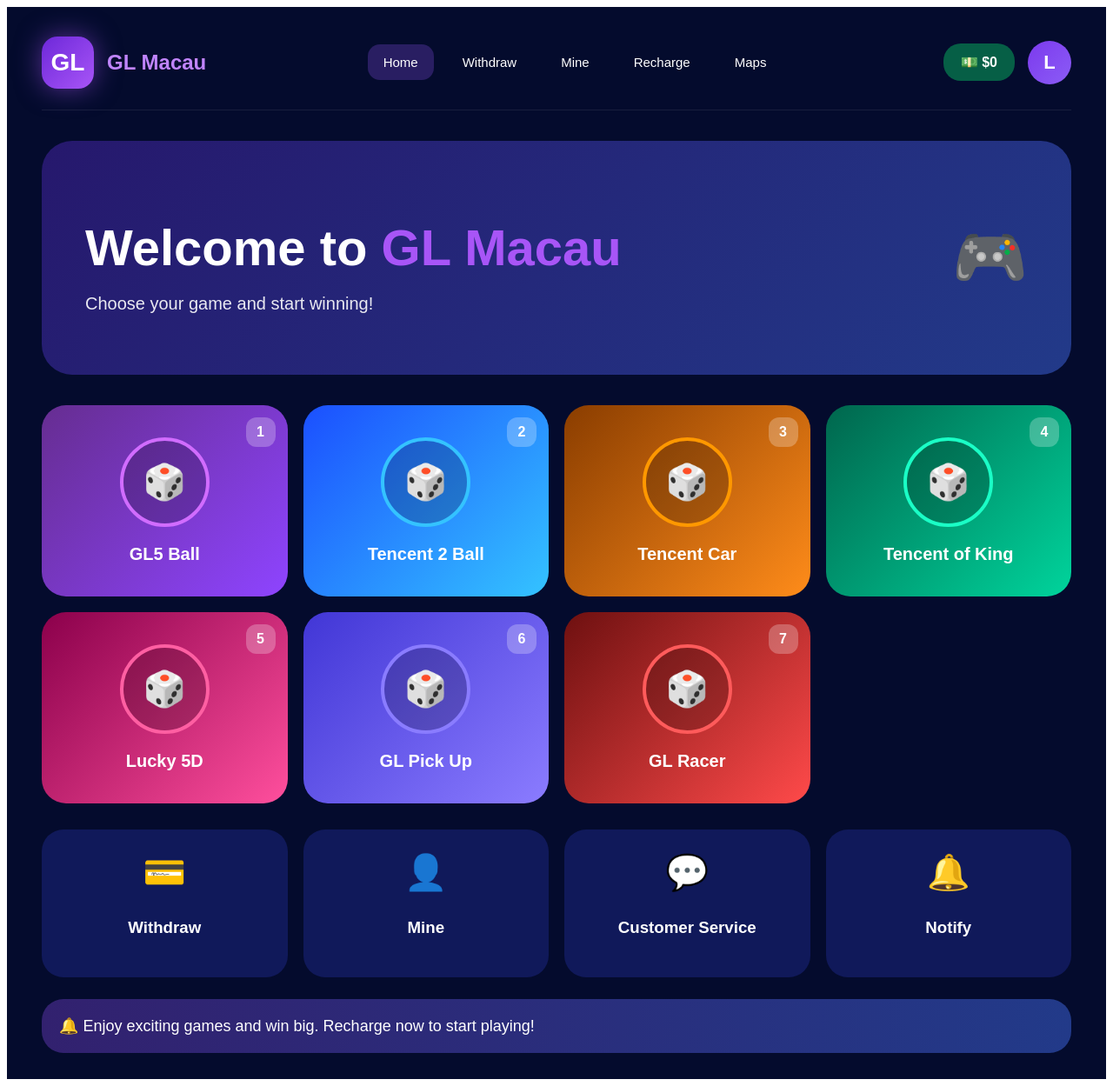
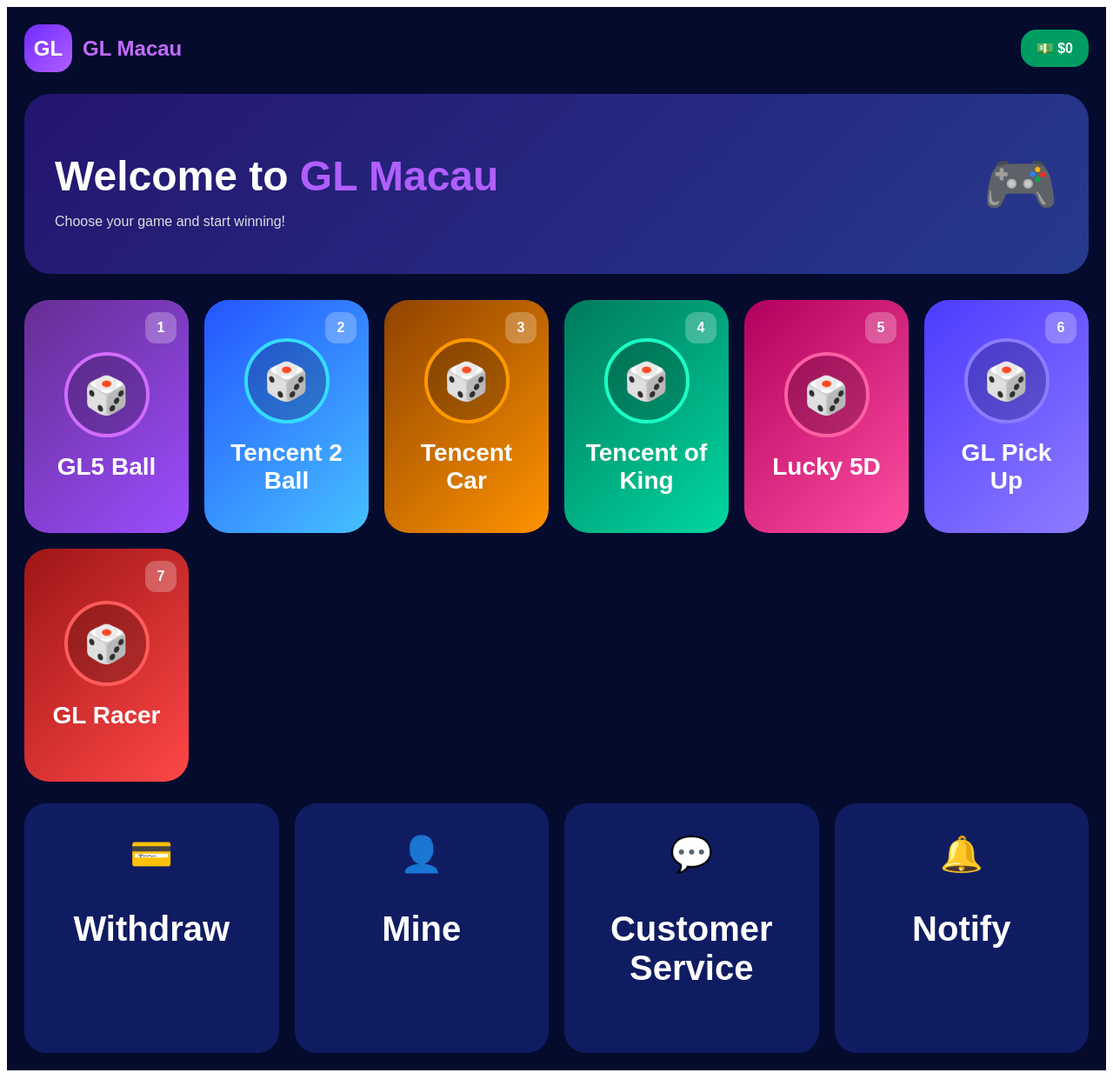
Before and after one commit to aurelgoh/glmacau, a Next.js app: page / in a window 1280 px wide. Shown: the whole page at 87% size. Built offline with nearby package versions, Linux system fonts and the light colour scheme.

Commit message:
Update index.js

```diff
--- a/pages/index.js
+++ b/pages/index.js
@@ -6,38 +6,45 @@ export default function Home() {
   const games = [
     {
       title: "GL5 Ball",
-      color: "linear-gradient(135deg,#662D91,#8E44FF)",
+      color: "linear-gradient(135deg,#662D91,#9B4DFF)",
       number: 1,
+      border: "#d16cff",
     },
     {
       title: "Tencent 2 Ball",
-      color: "linear-gradient(135deg,#1B4FFF,#34C3FF)",
+      color: "linear-gradient(135deg,#2455ff,#46c0ff)",
       number: 2,
+      border: "#34dcff",
     },
     {
       title: "Tencent Car",
-      color: "linear-gradient(135deg,#8A3D00,#FF8C1A)",
+      color: "linear-gradient(135deg,#8f4300,#ff9300)",
       number: 3,
+      border: "#ff9800",
     },
     {
       title: "Tencent of King",
-      color: "linear-gradient(135deg,#00664D,#00D49C)",
+      color: "linear-gradient(135deg,#00795c,#00d8a0)",
       number: 4,
+      border: "#1affc6",
     },
     {
       title: "Lucky 5D",
-      color: "linear-gradient(135deg,#8B004B,#FF4F9D)",
+      color: "linear-gradient(135deg,#b1005c,#ff4fa2)",
       number: 5,
+      border: "#ff5fa2",
     },
     {
       title: "GL Pick Up",
-      color: "linear-gradient(135deg,#4136D6,#8B7CFF)",
+      color: "linear-gradient(135deg,#4b3cff,#8f7cff)",
       number: 6,
+      border: "#8a7cff",
     },
     {
       title: "GL Racer",
-      color: "linear-gradient(135deg,#6E1010,#FF4A4A)",
+      color: "linear-gradient(135deg,#9e1515,#ff4747)",
       number: 7,
+      border: "#ff5b5b",
     },
   ];
 
@@ -45,44 +52,21 @@ export default function Home() {
     <div style={styles.page}>
       {/* NAVBAR */}
       <div style={styles.navbar}>
-        <div style={styles.logoArea}>
+        <div style={styles.logoSection}>
           <div style={styles.logo}>GL</div>
           <h2 style={styles.logoText}>GL Macau</h2>
         </div>
 
-        <div style={styles.menu}>
-          {["Home", "Withdraw", "Mine", "Recharge", "Maps"].map(
-            (item) => (
-              <button
-                key={item}
-                onClick={() => setActive(item)}
-                style={{
-                  ...styles.menuBtn,
-                  background:
-                    active === item
-                      ? "rgba(153,90,255,0.25)"
-                      : "transparent",
-                }}
-              >
-                {item}
-              </button>
-            )
-          )}
-        </div>
-
-        <div style={styles.rightMenu}>
-          <div style={styles.balance}>💵 $0</div>
-          <div style={styles.profile}>L</div>
-        </div>
+        <div style={styles.balanceBox}>💵 $0</div>
       </div>
 
       {/* HERO */}
       <div style={styles.hero}>
         <div>
-          <h1 style={styles.title}>
-            Welcome to <span style={styles.purple}>GL Macau</span>
+          <h1 style={styles.heroTitle}>
+            Welcome to <span style={{ color: "#b15eff" }}>GL Macau</span>
           </h1>
-          <p style={styles.subtitle}>
+          <p style={styles.heroText}>
             Choose your game and start winning!
           </p>
         </div>
@@ -90,7 +74,7 @@ export default function Home() {
         <div style={styles.heroIcon}>🎮</div>
       </div>
 
-      {/* GAME GRID */}
+      {/* GAME LIST */}
       <div style={styles.gamesGrid}>
         {games.map((game) => (
           <div
@@ -107,20 +91,7 @@ export default function Home() {
             <div
               style={{
                 ...styles.diceCircle,
-                borderColor:
-                  game.number === 1
-                    ? "#d16cff"
-                    : game.number === 2
-                    ? "#34c3ff"
-                    : game.number === 3
-                    ? "#ff9800"
-                    : game.number === 4
-                    ? "#1affc6"
-                    : game.number === 5
-                    ? "#ff5fa2"
-                    : game.number === 6
-                    ? "#8a7cff"
-                    : "#ff5b5b",
+                border: `4px solid ${game.border}`,
               }}
             >
               🎲
@@ -133,32 +104,27 @@ export default function Home() {
         ))}
       </div>
 
-      {/* MENU BOX */}
+      {/* MENU */}
       <div style={styles.bottomGrid}>
         <div style={styles.bottomCard}>
-          <div style={styles.bottomIcon}>💳</div>
-          <h3>Withdraw</h3>
+          💳
+          <p>Withdraw</p>
         </div>
 
         <div style={styles.bottomCard}>
-          <div style={styles.bottomIcon}>👤</div>
-          <h3>Mine</h3>
+          👤
+          <p>Mine</p>
         </div>
 
         <div style={styles.bottomCard}>
-          <div style={styles.bottomIcon}>💬</div>
-          <h3>Customer Service</h3>
+          💬
+          <p>Customer Service</p>
         </div>
 
         <div style={styles.bottomCard}>
-          <div style={styles.bottomIcon}>🔔</div>
-          <h3>Notify</h3>
+          🔔
+          <p>Notify</p>
         </div>
-      </div>
-
-      <div style={styles.notice}>
-        🔔 Enjoy exciting games and win big.
-        Recharge now to start playing!
       </div>
     </div>
   );
@@ -166,10 +132,10 @@ export default function Home() {
 
 const styles = {
   page: {
+    background: "#040b2d",
     minHeight: "100vh",
-    background: "#040b2d",
     color: "white",
-    padding: "30px 40px",
+    padding: "20px",
     fontFamily: "Arial",
   },
 
@@ -177,97 +143,61 @@ const styles = {
     display: "flex",
     justifyContent: "space-between",
     alignItems: "center",
-    borderBottom: "1px solid rgba(255,255,255,0.08)",
-    paddingBottom: "20px",
+    marginBottom: "25px",
+    flexWrap: "wrap",
+    gap: "12px",
   },
 
-  logoArea: {
+  logoSection: {
     display: "flex",
     alignItems: "center",
-    gap: "15px",
+    gap: "12px",
   },
 
   logo: {
-    width: "60px",
-    height: "60px",
+    width: "55px",
+    height: "55px",
     borderRadius: "18px",
-    background:
-      "linear-gradient(135deg,#6d28d9,#a855f7)",
+    background: "linear-gradient(135deg,#6f2cff,#b15eff)",
     display: "flex",
+    alignItems: "center",
     justifyContent: "center",
-    alignItems: "center",
     fontWeight: "bold",
-    fontSize: "28px",
-    boxShadow: "0 0 30px rgba(168,85,247,.5)",
+    fontSize: "24px",
   },
 
   logoText: {
-    color: "#c084fc",
+    color: "#c26cff",
+    margin: 0,
   },
 
-  menu: {
-    display: "flex",
-    gap: "15px",
-  },
-
-  menuBtn: {
-    border: "none",
-    color: "white",
+  balanceBox: {
+    background: "#009d62",
     padding: "12px 18px",
-    borderRadius: "14px",
-    cursor: "pointer",
-    fontSize: "15px",
-  },
-
-  rightMenu: {
-    display: "flex",
-    gap: "15px",
-    alignItems: "center",
-  },
-
-  balance: {
-    background: "#065f46",
-    padding: "12px 20px",
-    borderRadius: "20px",
+    borderRadius: "18px",
     fontWeight: "bold",
   },
 
-  profile: {
-    width: "50px",
-    height: "50px",
-    borderRadius: "50%",
+  hero: {
     background:
-      "linear-gradient(135deg,#7c3aed,#8b5cf6)",
-    display: "flex",
-    justifyContent: "center",
-    alignItems: "center",
-    fontWeight: "bold",
-    fontSize: "22px",
-  },
-
-  hero: {
-    marginTop: "35px",
-    background:
-      "linear-gradient(135deg,#26186d,#223a89)",
-    borderRadius: "35px",
-    padding: "50px",
+      "linear-gradient(135deg,#24156f,#26398d)",
+    borderRadius: "30px",
+    padding: "35px",
     display: "flex",
     justifyContent: "space-between",
     alignItems: "center",
+    marginBottom: "30px",
+    flexWrap: "wrap",
+    gap: "20px",
   },
 
-  title: {
-    fontSize: "58px",
+  heroTitle: {
+    fontSize: "48px",
     marginBottom: "10px",
   },
 
-  purple: {
-    color: "#a855f7",
-  },
-
-  subtitle: {
-    fontSize: "20px",
-    opacity: 0.9,
+  heroText: {
+    color: "#ddd",
   },
 
   heroIcon: {
@@ -276,82 +206,69 @@ const styles = {
 
   gamesGrid: {
     display: "grid",
-    gridTemplateColumns: "repeat(4,1fr)",
+    gridTemplateColumns:
+      "repeat(auto-fit, minmax(180px, 1fr))",
     gap: "18px",
-    marginTop: "35px",
   },
 
   gameCard: {
-    height: "220px",
     borderRadius: "28px",
-    position: "relative",
+    padding: "24px",
+    textAlign: "center",
+    cursor: "pointer",
     display: "flex",
     flexDirection: "column",
+    alignItems: "center",
+    position: "relative",
+    minHeight: "220px",
     justifyContent: "center",
-    alignItems: "center",
-    cursor: "pointer",
   },
 
   diceCircle: {
-    width: "95px",
-    height: "95px",
+    width: "90px",
+    height: "90px",
     borderRadius: "50%",
-    border: "4px solid",
     display: "flex",
     justifyContent: "center",
     alignItems: "center",
-    background: "rgba(0,0,0,.2)",
-    fontSize: "40px",
-    marginBottom: "20px",
+    fontSize: "42px",
+    background: "rgba(0,0,0,0.2)",
+    marginBottom: "18px",
   },
 
   gameTitle: {
-    fontSize: "20px",
     fontWeight: "bold",
+    fontSize: "28px",
   },
 
   numberBadge: {
     position: "absolute",
     top: "14px",
     right: "14px",
-    width: "34px",
-    height: "34px",
+    width: "36px",
+    height: "36px",
     borderRadius: "12px",
-    background: "rgba(255,255,255,.25)",
+    background: "rgba(255,255,255,0.25)",
     display: "flex",
+    alignItems: "center",
     justifyContent: "center",
-    alignItems: "center",
     fontWeight: "bold",
   },
 
   bottomGrid: {
     display: "grid",
-    gridTemplateColumns: "repeat(4,1fr)",
+    gridTemplateColumns:
+      "repeat(auto-fit, minmax(180px, 1fr))",
     gap: "18px",
-    marginTop: "30px",
+    marginTop: "25px",
   },
 
   bottomCard: {
-    background: "#10195a",
+    background: "#101c62",
     borderRadius: "25px",
-    height: "170px",
-    display: "flex",
-    flexDirection: "column",
-    justifyContent: "center",
-    alignItems: "center",
-  },
-
-  bottomIcon: {
+    padding: "35px",
+    textAlign: "center",
     fontSize: "40px",
-    marginBottom: "10px",
-  },
-
-  notice: {
-    marginTop: "25px",
-    background:
-      "linear-gradient(90deg,#32216f,#223a89)",
-    padding: "20px",
-    borderRadius: "25px",
-    fontSize: "18px",
+    fontWeight: "bold",
   },
 };
```
